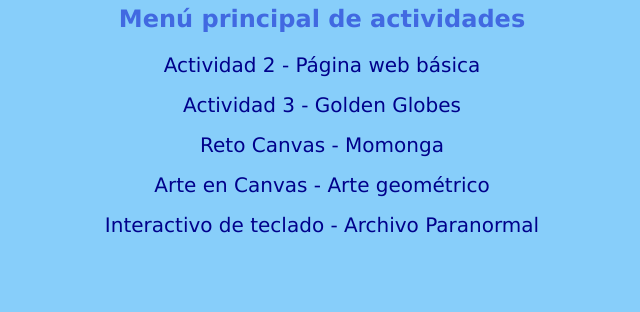
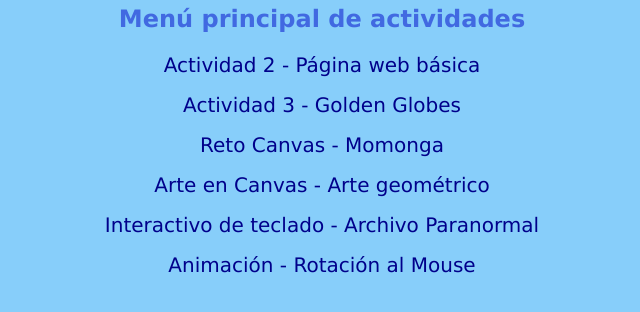
Before and after one commit to baatzycreates/AnimacionDinamica, a plain HTML site: page index.html in a window 1280 px wide. Shown: the part 128-440 px from the top of the page, without its empty margins (318-958 px from the left). Drawn offline with Linux system fonts and the light colour scheme.

Commit message:
Add link for mouse rotation animation activity

```diff
--- a/index.html
+++ b/index.html
@@ -66,5 +66,10 @@
         Interactivo de teclado - Archivo Paranormal
     </a>
 </p>
+    <p>
+    <a href="actividades/rotacion-mouse/">
+        Animación - Rotación al Mouse
+    </a>
+</p>
 </body>
 </html>
```
